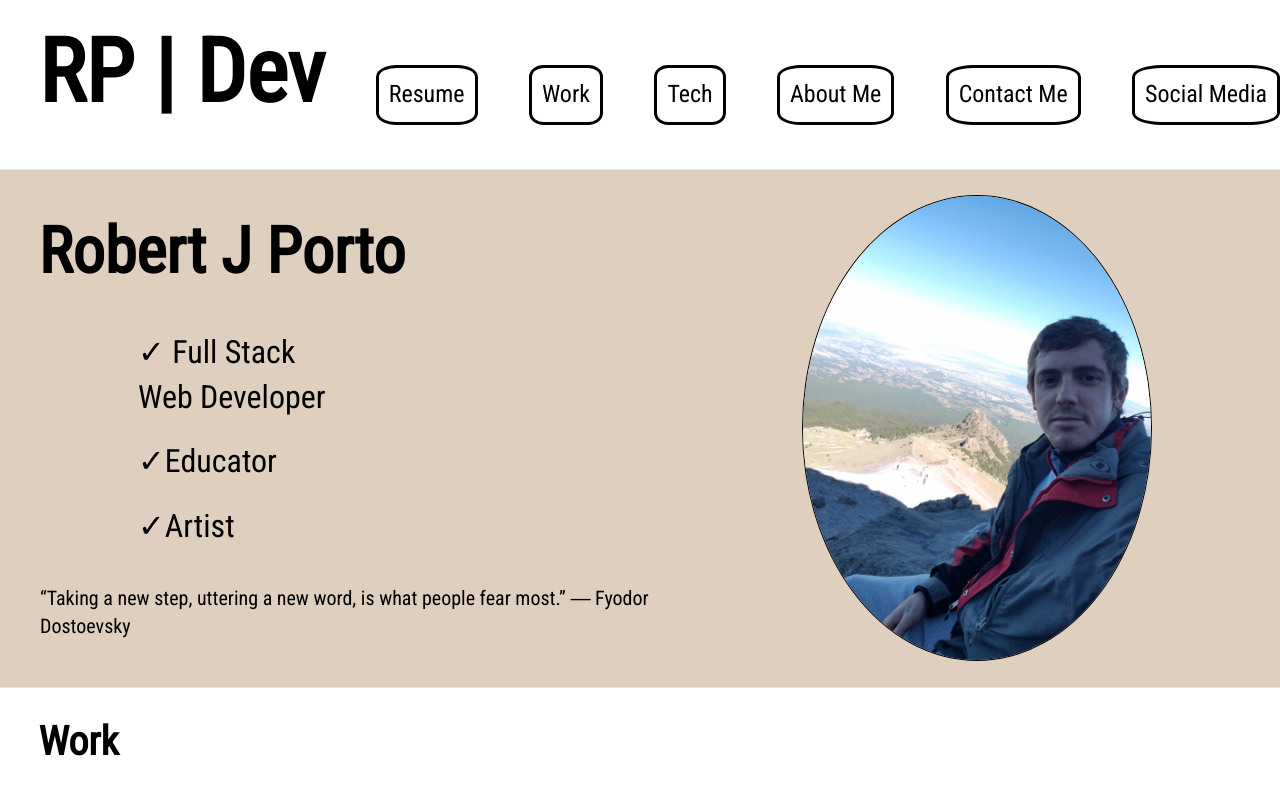
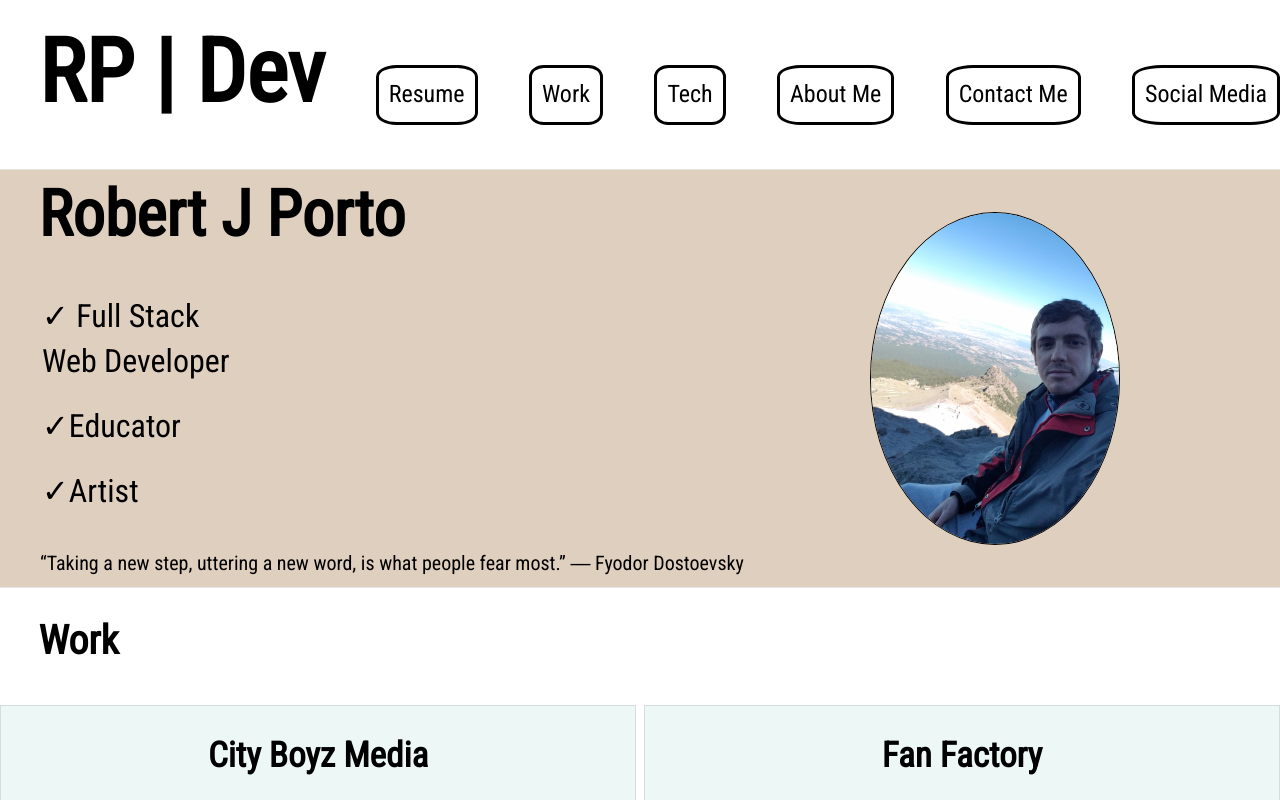
Before and after one commit to robbiesoho/mysite, a Vue app: page / in a window 1280 px wide. Shown: the top 800 px of the page. Built offline with nearby package versions, Linux system fonts and the light colour scheme.

Commit message:
css changes

```diff
--- a/package.json
+++ b/package.json
@@ -5,7 +5,8 @@
   "scripts": {
     "serve": "vue-cli-service serve",
     "build": "vue-cli-service build",
-    "lint": "vue-cli-service lint"
+    "lint": "vue-cli-service lint",
+    "deploy": "aws --region us-east-2 --profile robdev s3 sync ./dist s3://rpdevsite --delete"
   },
   "dependencies": {
     "core-js": "^3.6.5",
--- a/src/App.vue
+++ b/src/App.vue
@@ -68,8 +68,6 @@ h1 {
 
 .container {
   border-bottom: solid rgba(0, 0, 0, 0.1) 1px;
-  /* background-color: #edf7f6;
-  margin: 0 auto; */
 }
 
 li {
--- a/src/components/Contact.vue
+++ b/src/components/Contact.vue
@@ -109,7 +109,7 @@ export default {
 }
 
 #submit-message {
-  width: 20%;
+  width: 120px;
   background-color: #dfcfbe;
   color: black;
   padding: 14px 20px;
--- a/src/components/Footer.vue
+++ b/src/components/Footer.vue
@@ -22,7 +22,11 @@ export default {
   display: flex;
   height: 40px;
   line-height: 40px;
-  font-size: 2em;
+  font-size: 1.5em;
+
+  left: 0;
+  bottom: 0;
+  width: 100%;
 }
 
 #foot-link {
--- a/src/components/Head.vue
+++ b/src/components/Head.vue
@@ -31,22 +31,31 @@ export default {};
 
 <style>
 #landing-main {
+  position: relative;
   padding: 0;
   background-color: #dfcfbe;
+  height: 100%;
 
-  height: 100%;
+  display: grid;
+
+  grid-template-columns: 2fr 1fr;
+  grid-template-rows: auto;
 }
 .avatar {
   position: absolute;
-  margin-top: 4%;
-  right: 0;
-  width: 200px;
+  top: 15%;
 
+  right: 2.5vw;
+  width: 40vw;
+  max-width: 250px;
   height: auto;
   border-radius: 70%;
   border: 1px solid black;
   object-fit: cover;
   object-position: 50% 50%;
+  grid-area: avatar;
+
+  grid-column: 2;
 }
 
 #landing-words {
@@ -59,12 +68,14 @@ export default {};
   font-size: 2.5em;
   margin-left: 3vw;
   padding-bottom: 10px;
+  grid-area: name;
 }
 
 .main-detail {
   font-size: 1.5em;
-  margin-left: 10vw;
+  margin-left: 2.5vw;
   padding: 15px;
+  grid-area: details;
 }
 .main-detail:before {
   content: "✓";
@@ -74,6 +85,7 @@ export default {};
   margin-top: 8%;
   padding: 0 10px 10px 40px;
   font-size: 1.25em;
+  grid-area: quote;
 }
 
 .background-img-container {
```
Also changed, not shown: 1 other file (tests, documents, lock files or other folders).
